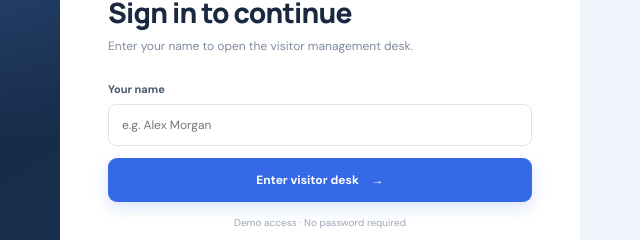
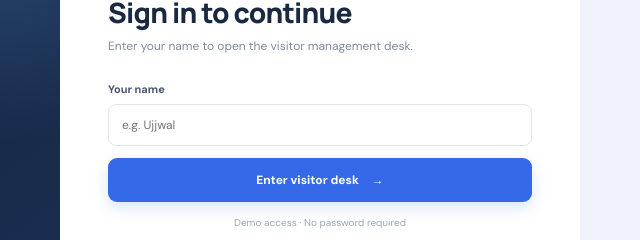
Before and after one commit to theujjwalgupta07-ctrl/Hospital_Visitor_Management_System_LPU__, a plain HTML site: page index.html in a window 1280 px wide. Shown: the part 315-555 px from the top of the page, 580-1220 px from the left. Drawn offline with nearby package versions, Linux system fonts and the light colour scheme.

Commit message:
Update index.html

```diff
--- a/index.html
+++ b/index.html
@@ -29,7 +29,7 @@
         <p>Enter your name to open the visitor management desk.</p>
         <form id="loginForm">
           <label for="staffName">Your name</label>
-          <input id="staffName" type="text" placeholder="e.g. Alex Morgan" required autocomplete="name">
+          <input id="staffName" type="text" placeholder="e.g. Ujjwal" required autocomplete="name">
           <button class="btn btn-primary btn-wide" type="submit">Enter visitor desk <span>→</span></button>
         </form>
         <small class="login-hint">Demo access · No password required</small>
```
